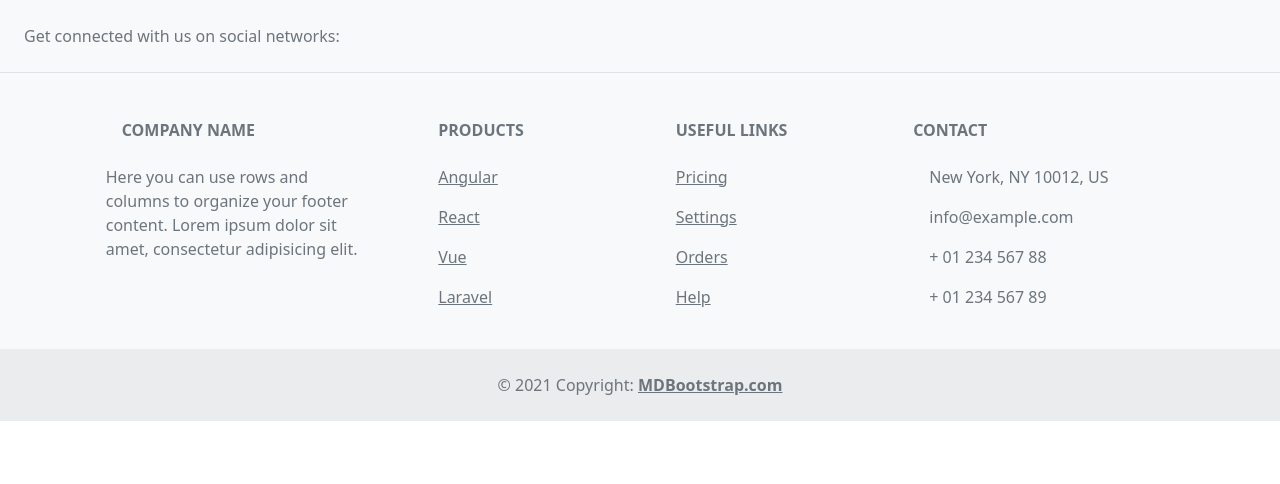
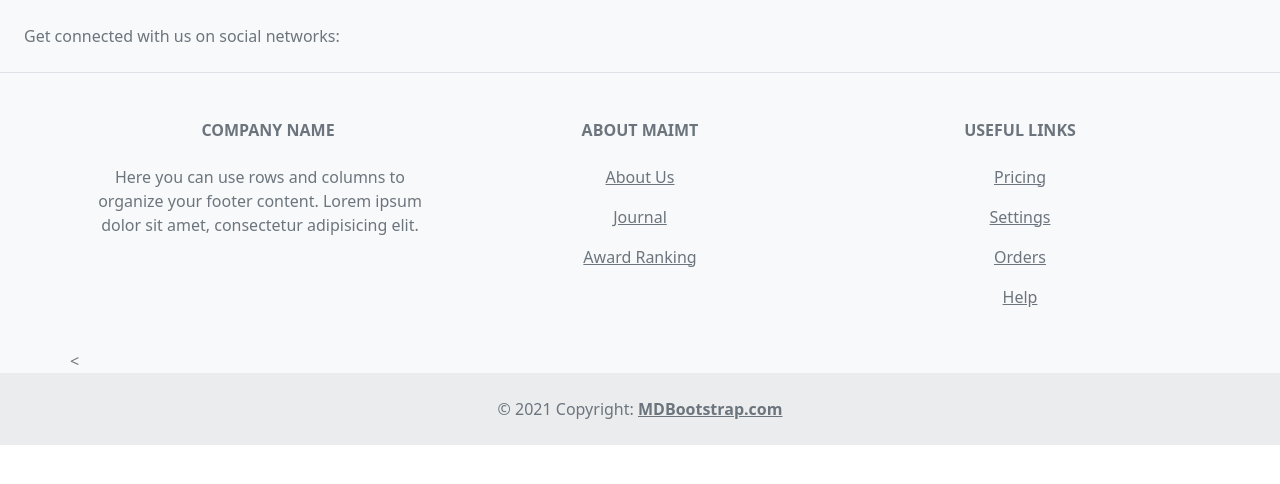
Before and after one commit to alphaJatin/cps, a PHP site: page / in a window 1280 px wide. Shown: the part 80-564 px from the top of the page. Run offline with PHP 8.4, Linux system fonts and the light colour scheme.

Commit message:
Footer Updated

```diff
--- a/Components/Footer/Footer.php
+++ b/Components/Footer/Footer.php
@@ -39,7 +39,7 @@
             <!-- Grid row -->
             <div class="row mt-3">
                 <!-- Grid column -->
-                <div class="col-md-3 col-lg-4 col-xl-3 mx-auto mb-4">
+                <div class="col-lg-4 text-center col-xl-4 mx-auto mb-4">
                     <!-- Content -->
                     <h6 class="text-uppercase fw-bold mb-4">
                         <i class="fas fa-gem me-3"></i>Company name
@@ -52,28 +52,25 @@
                 <!-- Grid column -->
 
                 <!-- Grid column -->
-                <div class="col-md-2 col-lg-2 col-xl-2 mx-auto mb-4">
+                <div class="col-lg-4 col-xl-4 text-center mx-auto mb-4">
                     <!-- Links -->
                     <h6 class="text-uppercase fw-bold mb-4">
-                        Products
+                        About MAIMT
                     </h6>
                     <p>
-                        <a href="#!" class="text-reset">Angular</a>
+                        <a href="#!" class="text-reset">About Us</a>
                     </p>
                     <p>
-                        <a href="#!" class="text-reset">React</a>
+                        <a href="#!" class="text-reset">Journal</a>
                     </p>
                     <p>
-                        <a href="#!" class="text-reset">Vue</a>
-                    </p>
-                    <p>
-                        <a href="#!" class="text-reset">Laravel</a>
+                        <a href="#!" class="text-reset">Award Ranking</a>
                     </p>
                 </div>
                 <!-- Grid column -->
 
                 <!-- Grid column -->
-                <div class="col-md-3 col-lg-2 col-xl-2 mx-auto mb-4">
+                <div class="col-lg-4 col-xl-4 text-center mx-auto mb-4">
                     <!-- Links -->
                     <h6 class="text-uppercase fw-bold mb-4">
                         Useful links
@@ -94,20 +91,7 @@
                 <!-- Grid column -->
 
                 <!-- Grid column -->
-                <div class="col-md-4 col-lg-3 col-xl-3 mx-auto mb-md-0 mb-4">
-                    <!-- Links -->
-                    <h6 class="text-uppercase fw-bold mb-4">
-                        Contact
-                    </h6>
-                    <p><i class="fas fa-home me-3"></i> New York, NY 10012, US</p>
-                    <p>
-                        <i class="fas fa-envelope me-3"></i>
-                        info@example.com
-                    </p>
-                    <p><i class="fas fa-phone me-3"></i> + 01 234 567 88</p>
-                    <p><i class="fas fa-print me-3"></i> + 01 234 567 89</p>
-                </div>
-                <!-- Grid column -->
+                < <!-- Grid column -->
             </div>
             <!-- Grid row -->
         </div>
```
